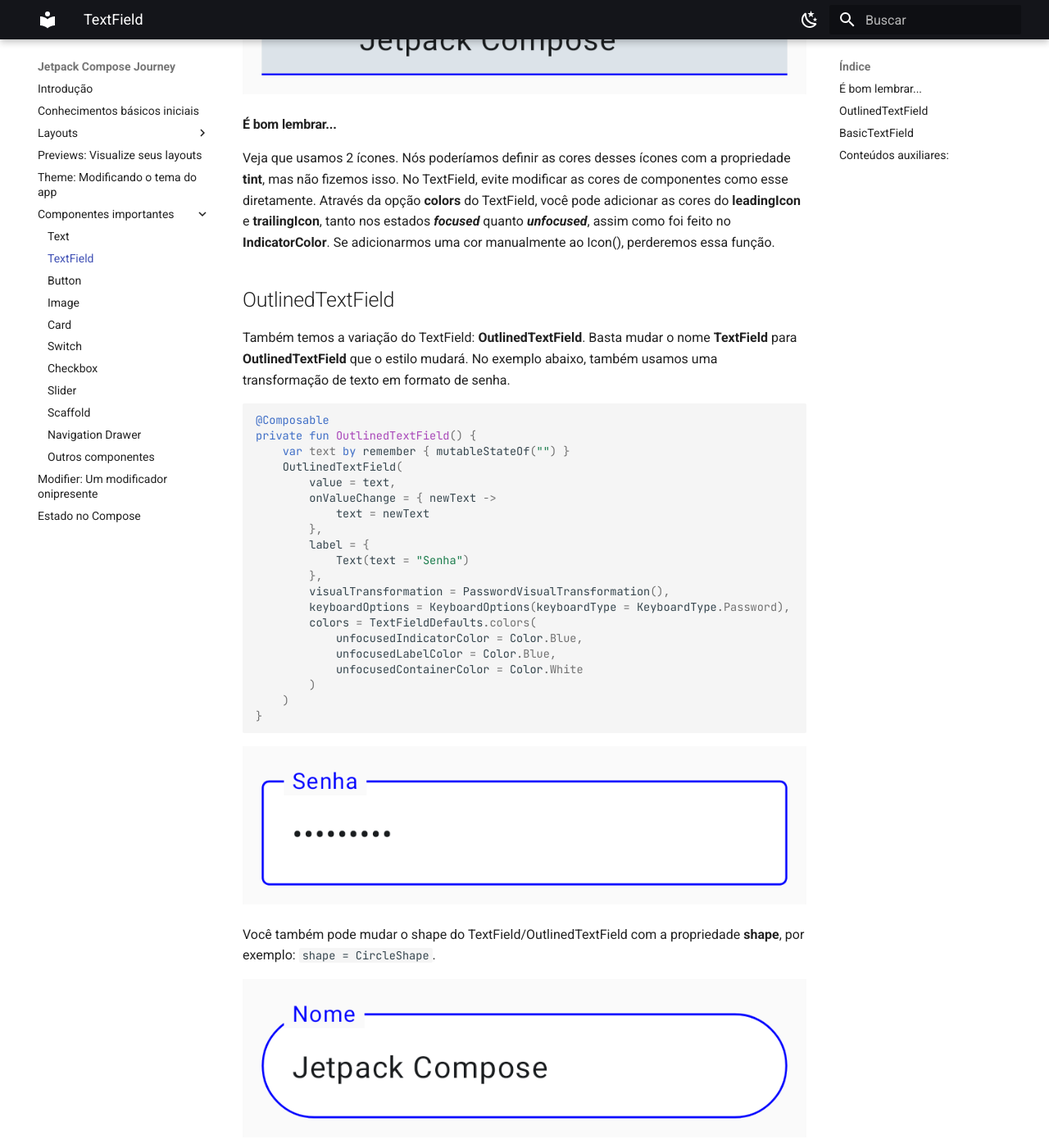
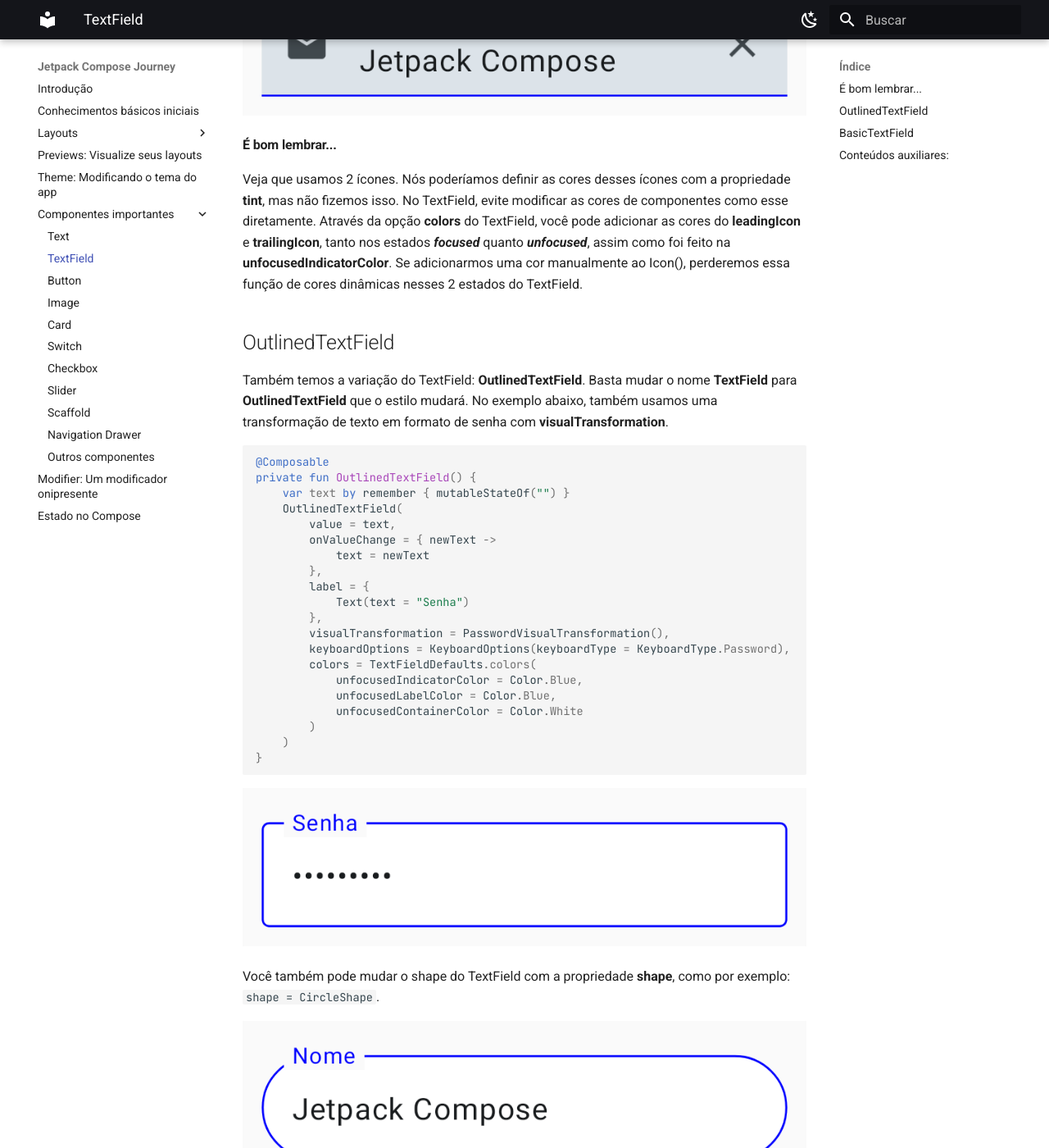
Before and after one commit to jsericksk/Jetpack-Compose-Journey, an MkDocs documentation site: the page built from docs/components/textfield.md, in a window 1280 px wide and 1400 px high, scrolled down 2249 px. Shown: the whole window at 82% size. Built offline with MkDocs 1.6.1 and Material for MkDocs 9.7.7, drawn with Linux system fonts in a browser that asks for light colours; emoji names are drawn with the system emoji font; some of the changed text lies outside the part shown.

Commit message:
textfield.md atualizado

````diff
--- a/docs/components/textfield.md
+++ b/docs/components/textfield.md
@@ -74,11 +74,11 @@
 ![TextField](textfield/img-03.png)
 
 #### É bom lembrar...
-Veja que usamos 2 ícones. Nós poderíamos definir as cores desses ícones com a propriedade **tint**, mas não fizemos isso. No TextField, evite modificar as cores de componentes como esse diretamente. Através da opção **colors** do TextField, você pode adicionar as cores do **leadingIcon** e **trailingIcon**, tanto nos estados ***focused*** quanto ***unfocused***, assim como foi feito no **IndicatorColor**. Se adicionarmos uma cor manualmente ao Icon(), perderemos essa função.
+Veja que usamos 2 ícones. Nós poderíamos definir as cores desses ícones com a propriedade **tint**, mas não fizemos isso. No TextField, evite modificar as cores de componentes como esse diretamente. Através da opção **colors** do TextField, você pode adicionar as cores do **leadingIcon** e **trailingIcon**, tanto nos estados ***focused*** quanto ***unfocused***, assim como foi feito na **unfocusedIndicatorColor**. Se adicionarmos uma cor manualmente ao Icon(), perderemos essa função de cores dinâmicas nesses 2 estados do TextField.
 
 ## OutlinedTextField
 
-Também temos a variação do TextField: **OutlinedTextField**. Basta mudar o nome **TextField** para **OutlinedTextField** que o estilo mudará. No exemplo abaixo, também usamos uma transformação de texto em formato de senha.
+Também temos a variação do TextField: **OutlinedTextField**. Basta mudar o nome **TextField** para **OutlinedTextField** que o estilo mudará. No exemplo abaixo, também usamos uma transformação de texto em formato de senha com **visualTransformation**.
 
 ```kotlin
 @Composable
@@ -105,13 +105,13 @@
 
 ![OutlinedTextField](textfield/img-04.png)
 
-Você também pode mudar o shape do TextField/OutlinedTextField com a propriedade **shape**, por exemplo: ```shape = CircleShape```.
+Você também pode mudar o shape do TextField com a propriedade **shape**, como por exemplo: ```shape = CircleShape```.
 
 ![OutlinedTextField CircleShape](textfield/img-05.png)
 
 ## BasicTextField
 
-Compose também oferece a opção de **BasicTextField**, que é basicamente um TextField sem decorações que pode ser usado quando você quiser personalizar um TextField completamente. As opções que você viu acima são fornecidas através do pacote do ***Material Design 3***, que implementa nativamente diretrizes do Material Design 3, enquanto o BasicTextField é do ***androidx.compose.foundation.text***. As implementações do ***Material Design 3*** são mais recomendadas e serão suficientes na maioria das vezes. Consulte a [documentação](https://developer.android.com/jetpack/compose/text/user-input) caso queira saber mais sobre TextFields. Não há imagens de exemplo porque ele basicamente é apenas um Text editável, mas a implementação básica é:
+Compose também oferece a opção de **BasicTextField**, que é basicamente um TextField sem decorações que pode ser usado quando você quiser personalizar um TextField completamente. As opções que você viu acima são fornecidas através do pacote do ***Material Design 3***, que implementa nativamente diretrizes do Material Design 3, enquanto o BasicTextField é do ***androidx.compose.foundation.text***. As implementações do ***Material Design 3*** são mais recomendadas e serão suficientes na maioria das vezes. Consulte a [documentação](https://developer.android.com/jetpack/compose/text/user-input) caso queira saber mais sobre TextFields. Não colocarei imagens de exemplo porque visualmente ele é simplesmente um **Text()** editável, mas a implementação básica é semelhante ao que já vimos.
 
 ```kotlin
 @Composable
````
Also changed, not shown: other parts of docs/components/textfield.md (+1 -1 lines).
